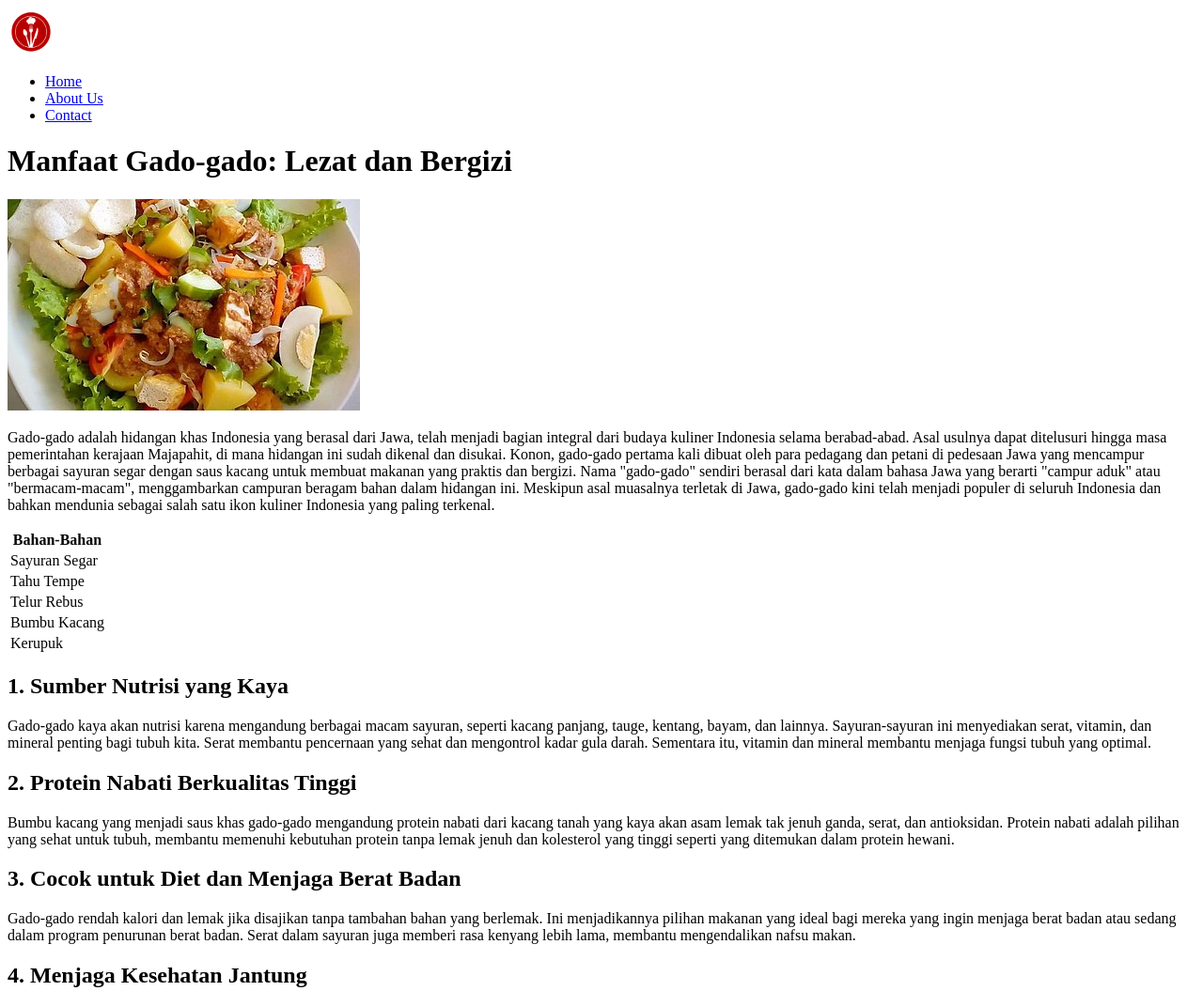
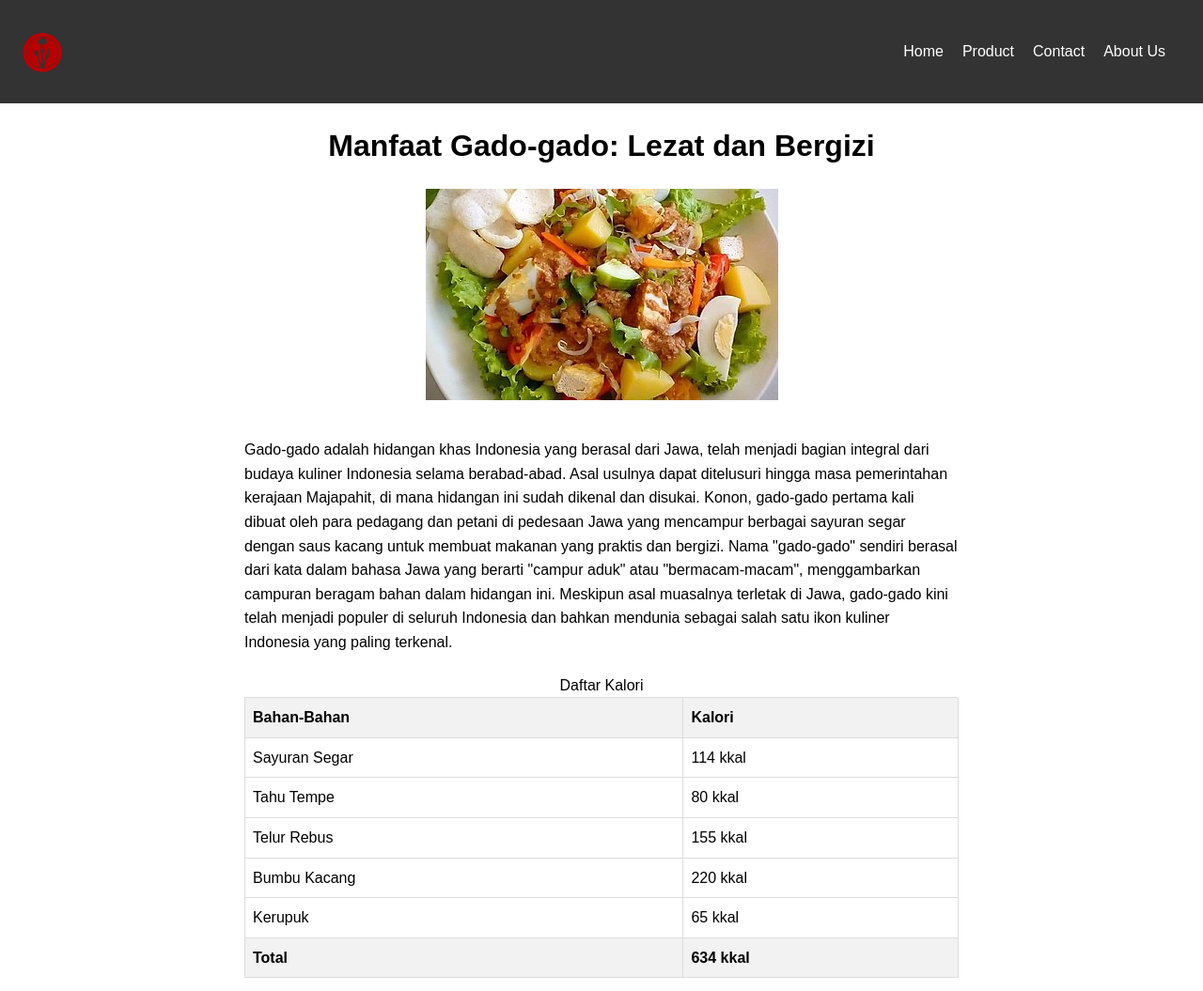
Before and after one commit to CRXWFF/kuisPTI, a plain HTML site: page src/gadoGado.html in a window 1280 px wide. Shown: the top 1055 px of the page at 94% size. Drawn offline with Linux system fonts and the light colour scheme.

Commit message:
feat: Add navigation and images to Gado-Gado page

```diff
--- a/src/gadoGado.html
+++ b/src/gadoGado.html
@@ -4,89 +4,110 @@
     <meta charset="UTF-8" />
     <meta name="viewport" content="width=device-width, initial-scale=1.0" />
     <meta http-equiv="X-UA-Compatible" content="IE=edge" />
+    <link rel="stylesheet" href="../style/gadostyle.css" />
     <link rel="icon" href="../assets/logo.png" />
     <title>Gado-Gado</title>
   </head>
-  <body>
-    <a href="index.html"
-      ><img src="../assets/logo.png" width="50" height="50"
-    /></a>
+  <header>
     <nav>
+      <a href="index.html">
+        <img
+          src="../assets/logo.png"
+          width="50"
+          height="50"
+          id="icon"
+          alt="Logo"
+        />
+      </a>
       <ul>
         <li><a href="index.html">Home</a></li>
+        <li><a href="index.html">Product</a></li>
+        <li><a href="index.html">Contact</a></li>
         <li><a href="index.html">About Us</a></li>
-        <li><a href="index.html">Contact</a></li>
       </ul>
     </nav>
-    <h1>Manfaat Gado-gado: Lezat dan Bergizi</h1>
+    <h1 class="h1">Manfaat Gado-gado: Lezat dan Bergizi</h1>
+    <img src="../assets/Gadogado.jpg" alt="Gado-gado" />
+  </header>
 
-    <img src="../assets/Gadogado.jpg" alt="Gado-gado" />
-
+  <main>
+    <article>
       <p>
         Gado-gado adalah hidangan khas Indonesia yang berasal dari Jawa, telah
-      menjadi bagian integral dari budaya kuliner Indonesia selama berabad-abad.
-      Asal usulnya dapat ditelusuri hingga masa pemerintahan kerajaan Majapahit,
-      di mana hidangan ini sudah dikenal dan disukai. Konon, gado-gado pertama
-      kali dibuat oleh para pedagang dan petani di pedesaan Jawa yang mencampur
-      berbagai sayuran segar dengan saus kacang untuk membuat makanan yang
-      praktis dan bergizi. Nama "gado-gado" sendiri berasal dari kata dalam
-      bahasa Jawa yang berarti "campur aduk" atau "bermacam-macam",
-      menggambarkan campuran beragam bahan dalam hidangan ini. Meskipun asal
-      muasalnya terletak di Jawa, gado-gado kini telah menjadi populer di
-      seluruh Indonesia dan bahkan mendunia sebagai salah satu ikon kuliner
-      Indonesia yang paling terkenal.
+        menjadi bagian integral dari budaya kuliner Indonesia selama
+        berabad-abad. Asal usulnya dapat ditelusuri hingga masa pemerintahan
+        kerajaan Majapahit, di mana hidangan ini sudah dikenal dan disukai.
+        Konon, gado-gado pertama kali dibuat oleh para pedagang dan petani di
+        pedesaan Jawa yang mencampur berbagai sayuran segar dengan saus kacang
+        untuk membuat makanan yang praktis dan bergizi. Nama "gado-gado" sendiri
+        berasal dari kata dalam bahasa Jawa yang berarti "campur aduk" atau
+        "bermacam-macam", menggambarkan campuran beragam bahan dalam hidangan
+        ini. Meskipun asal muasalnya terletak di Jawa, gado-gado kini telah
+        menjadi populer di seluruh Indonesia dan bahkan mendunia sebagai salah
+        satu ikon kuliner Indonesia yang paling terkenal.
       </p>
 
-    <table>
+      <table class="ingredients">
+        <caption>
+          Daftar Kalori
+        </caption>
         <tr>
           <th>Bahan-Bahan</th>
+          <th>Kalori</th>
         </tr>
         <tr>
           <td>Sayuran Segar</td>
+          <td>114 kkal</td>
         </tr>
         <tr>
           <td>Tahu Tempe</td>
+          <td>80 kkal</td>
         </tr>
         <tr>
           <td>Telur Rebus</td>
+          <td>155 kkal</td>
         </tr>
         <tr>
           <td>Bumbu Kacang</td>
+          <td>220 kkal</td>
         </tr>
         <tr>
           <td>Kerupuk</td>
+          <td>65 kkal</td>
+        </tr>
+        <tr>
+          <th>Total</th>
+          <th>634 kkal</th>
         </tr>
       </table>
 
       <h2>1. Sumber Nutrisi yang Kaya</h2>
-
       <p>
         Gado-gado kaya akan nutrisi karena mengandung berbagai macam sayuran,
         seperti kacang panjang, tauge, kentang, bayam, dan lainnya.
         Sayuran-sayuran ini menyediakan serat, vitamin, dan mineral penting bagi
-      tubuh kita. Serat membantu pencernaan yang sehat dan mengontrol kadar gula
-      darah. Sementara itu, vitamin dan mineral membantu menjaga fungsi tubuh
-      yang optimal.
+        tubuh kita. Serat membantu pencernaan yang sehat dan mengontrol kadar
+        gula darah. Sementara itu, vitamin dan mineral membantu menjaga fungsi
+        tubuh yang optimal.
       </p>
-
       <h2>2. Protein Nabati Berkualitas Tinggi</h2>
 
       <p>
         Bumbu kacang yang menjadi saus khas gado-gado mengandung protein nabati
         dari kacang tanah yang kaya akan asam lemak tak jenuh ganda, serat, dan
         antioksidan. Protein nabati adalah pilihan yang sehat untuk tubuh,
-      membantu memenuhi kebutuhan protein tanpa lemak jenuh dan kolesterol yang
-      tinggi seperti yang ditemukan dalam protein hewani.
+        membantu memenuhi kebutuhan protein tanpa lemak jenuh dan kolesterol
+        yang tinggi seperti yang ditemukan dalam protein hewani.
       </p>
 
       <h2>3. Cocok untuk Diet dan Menjaga Berat Badan</h2>
 
       <p>
-      Gado-gado rendah kalori dan lemak jika disajikan tanpa tambahan bahan yang
-      berlemak. Ini menjadikannya pilihan makanan yang ideal bagi mereka yang
-      ingin menjaga berat badan atau sedang dalam program penurunan berat badan.
-      Serat dalam sayuran juga memberi rasa kenyang lebih lama, membantu
-      mengendalikan nafsu makan.
+        Gado-gado rendah kalori dan lemak jika disajikan tanpa tambahan bahan
+        yang berlemak. Ini menjadikannya pilihan makanan yang ideal bagi mereka
+        yang ingin menjaga berat badan atau sedang dalam program penurunan berat
+        badan. Serat dalam sayuran juga memberi rasa kenyang lebih lama,
+        membantu mengendalikan nafsu makan.
       </p>
 
       <h2>4. Menjaga Kesehatan Jantung</h2>
@@ -95,16 +116,16 @@
         Kacang tanah yang menjadi bahan utama dalam bumbu kacang gado-gado kaya
         akan lemak sehat, terutama asam lemak tak jenuh ganda. Asam lemak tak
         jenuh ganda telah terbukti dapat meningkatkan kesehatan jantung dengan
-      menurunkan kadar kolesterol jahat (LDL) dan meningkatkan kadar kolesterol
-      baik (HDL) dalam darah.
+        menurunkan kadar kolesterol jahat (LDL) dan meningkatkan kadar
+        kolesterol baik (HDL) dalam darah.
       </p>
 
       <h2>5. Mendukung Kesehatan Mata</h2>
 
       <p>
         Sayuran-sayuran berwarna cerah yang menjadi komponen utama gado-gado,
-      seperti wortel dan bayam, mengandung antioksidan seperti beta-karoten dan
-      lutein. Antioksidan ini penting untuk menjaga kesehatan mata dan
+        seperti wortel dan bayam, mengandung antioksidan seperti beta-karoten
+        dan lutein. Antioksidan ini penting untuk menjaga kesehatan mata dan
         melindungi mereka dari kerusakan yang disebabkan oleh radikal bebas.
       </p>
 
@@ -127,6 +148,7 @@
         tidak ada salahnya untuk menikmati hidangan gado-gado ini secara teratur
         sebagai bagian dari gaya hidup sehat kita.
       </p>
-    <a href="#">Back To Top</a>
-  </body>
+      <a href="#" class="back-to-top">Back To Top</a>
+    </article>
+  </main>
 </html>
--- /dev/null
+++ b/style/gadostyle.css
@@ -0,0 +1,96 @@
+/* Reset styles */
+* {
+  margin: 0;
+  padding: 0;
+  box-sizing: border-box;
+}
+
+/* Global styles */
+body {
+  font-family: Arial, sans-serif;
+  line-height: 1.6;
+  margin: 0;
+  padding: 0;
+}
+
+nav {
+  background-color: #333;
+  color: #fff;
+  display: flex;
+  align-items: center;
+  justify-content: space-between;
+  padding: 10px 20px;
+}
+
+nav ul {
+  list-style: none;
+  display: flex;
+}
+
+nav ul li {
+  margin-right: 20px;
+}
+
+nav ul li a {
+  color: #fff;
+  text-decoration: none;
+}
+
+header {
+  text-align: center;
+  padding-bottom: 20px;
+}
+
+h1 {
+  margin-top: 20px;
+}
+
+h2 {
+  margin: 10px auto;
+}
+
+img {
+  display: block;
+  margin: 20px auto;
+  max-width: 100%;
+}
+
+main {
+  display: flex;
+  flex-direction: column;
+  align-items: center;
+}
+
+article {
+  max-width: 800px;
+  padding: 0 20px;
+}
+
+table {
+  width: 100%;
+  border-collapse: collapse;
+  margin-top: 20px;
+}
+
+th,
+td {
+  border: 1px solid #ddd;
+  padding: 8px;
+  text-align: left;
+}
+
+th {
+  background-color: #f2f2f2;
+}
+
+.back-to-top {
+  display: block;
+  text-align: center;
+  margin-top: 20px;
+  text-decoration: none;
+  color: #007bff;
+}
+
+.back-to-top:hover {
+  text-decoration: underline;
+}
```
Lines whose indentation alone changed are shown as unchanged.
